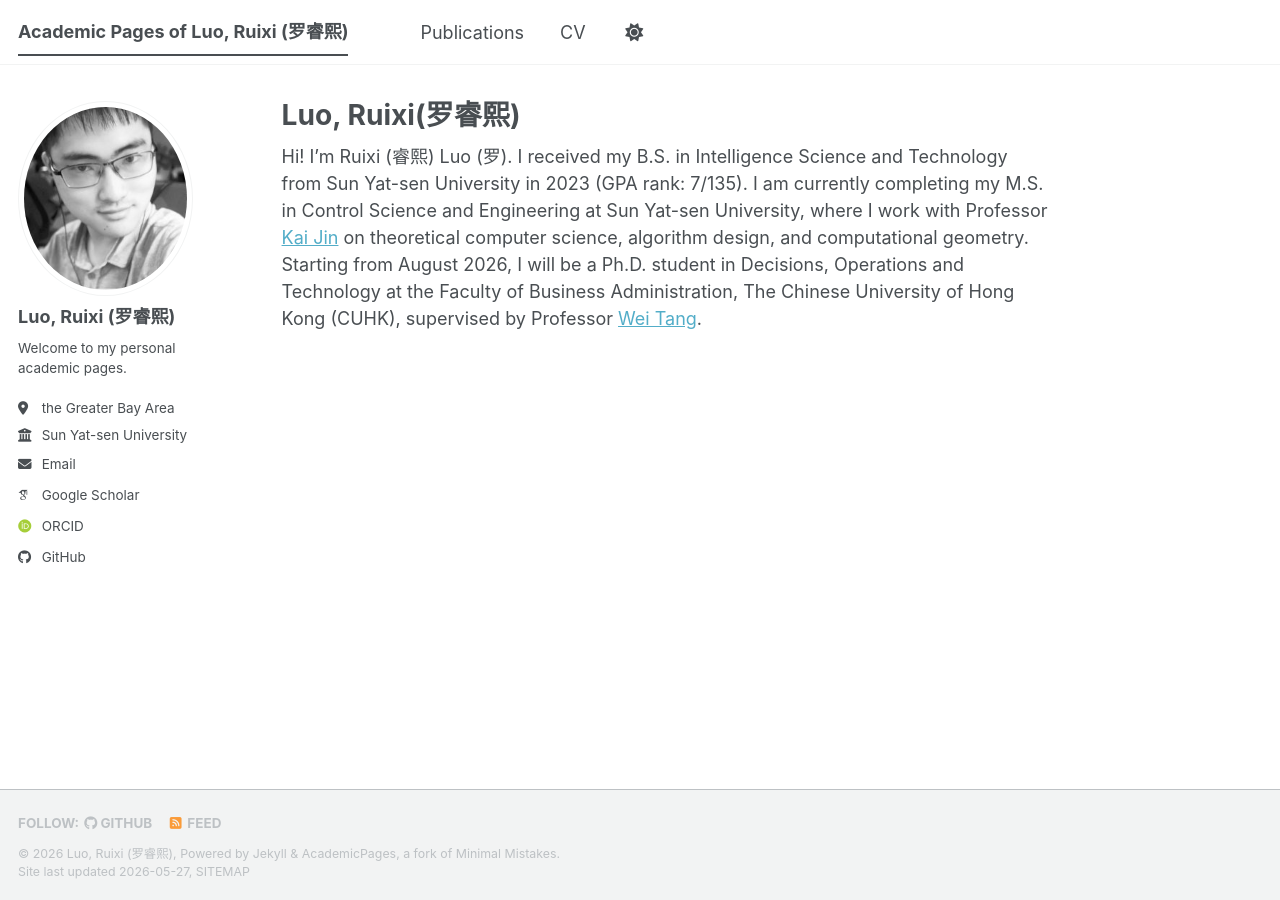
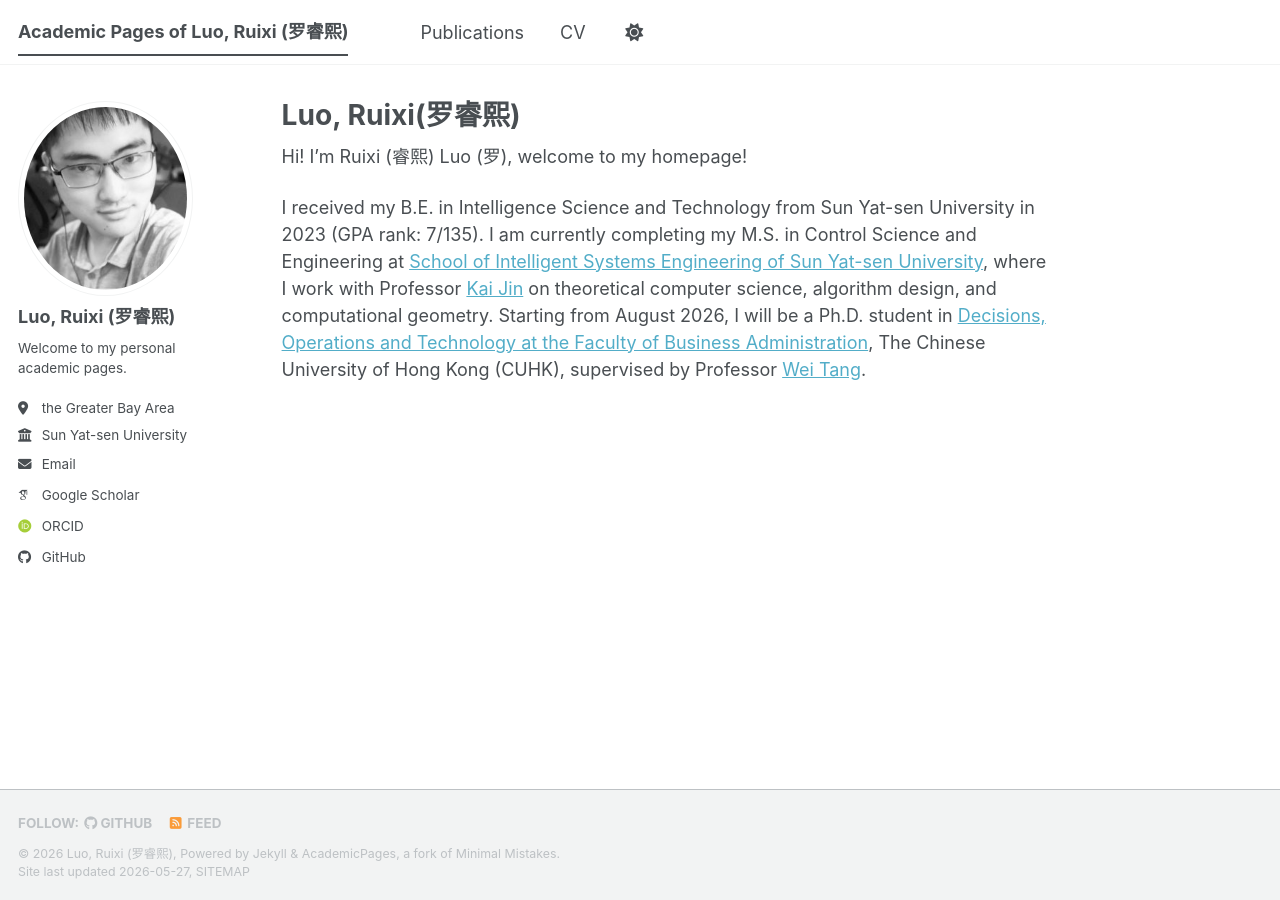
Before and after one commit to Ruixi-Luo/Ruixi-Luo.github.io, a Jekyll site: the page built from _pages/about.md, in a window 1280 px wide. Built offline with Jekyll 4.4.1, drawn with Linux system fonts in a browser that asks for light colours; some web fonts are replaced; a script bundle is joined from its source files by our own code; library files that are not in the unit come from our copies.

Commit message:
Update about.md

```diff
--- a/_pages/about.md
+++ b/_pages/about.md
@@ -7,4 +7,6 @@ redirect_from:
   - /about.html
 ---
 
-Hi! I'm Ruixi (睿熙) Luo (罗). I received my B.S. in Intelligence Science and Technology from Sun Yat-sen University in 2023 (GPA rank: 7/135). I am currently completing my M.S. in Control Science and Engineering at Sun Yat-sen University, where I work with Professor [Kai Jin](https://cscjjk.github.io) on theoretical computer science, algorithm design, and computational geometry. Starting from August 2026, I will be a Ph.D. student in Decisions, Operations and Technology at the Faculty of Business Administration, The Chinese University of Hong Kong (CUHK), supervised by Professor [Wei Tang](https://wtang.org/).
+Hi! I'm Ruixi (睿熙) Luo (罗), welcome to my homepage!
+
+I received my B.E. in Intelligence Science and Technology from Sun Yat-sen University in 2023 (GPA rank: 7/135). I am currently completing my M.S. in Control Science and Engineering at [School of Intelligent Systems Engineering of Sun Yat-sen University](https://ise.sysu.edu.cn/), where I work with Professor [Kai Jin](https://cscjjk.github.io) on theoretical computer science, algorithm design, and computational geometry. Starting from August 2026, I will be a Ph.D. student in [Decisions, Operations and Technology at the Faculty of Business Administration](https://www.bschool.cuhk.edu.hk/departments/decisions-operations-and-technology/), The Chinese University of Hong Kong (CUHK), supervised by Professor [Wei Tang](https://wtang.org/).
```
